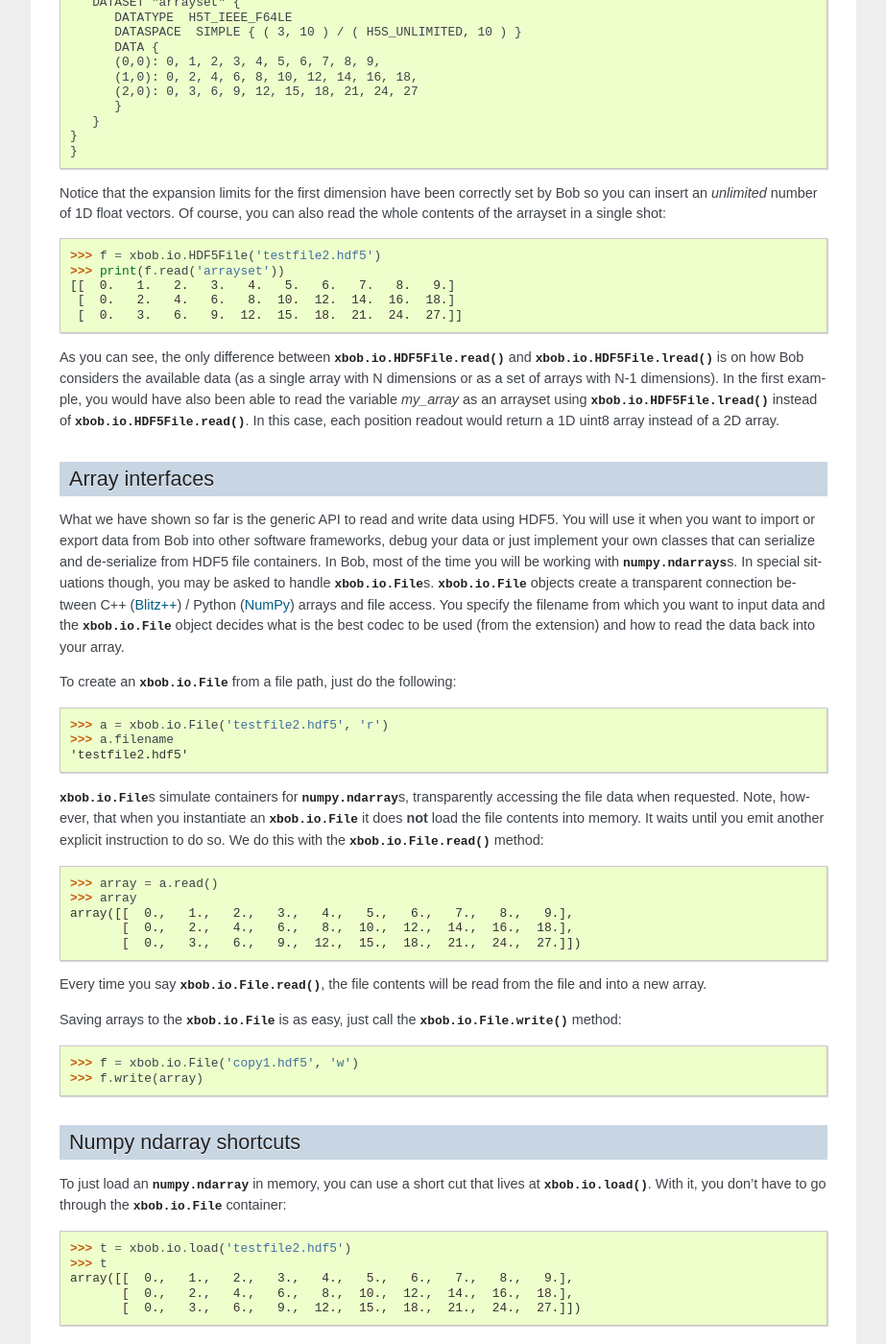
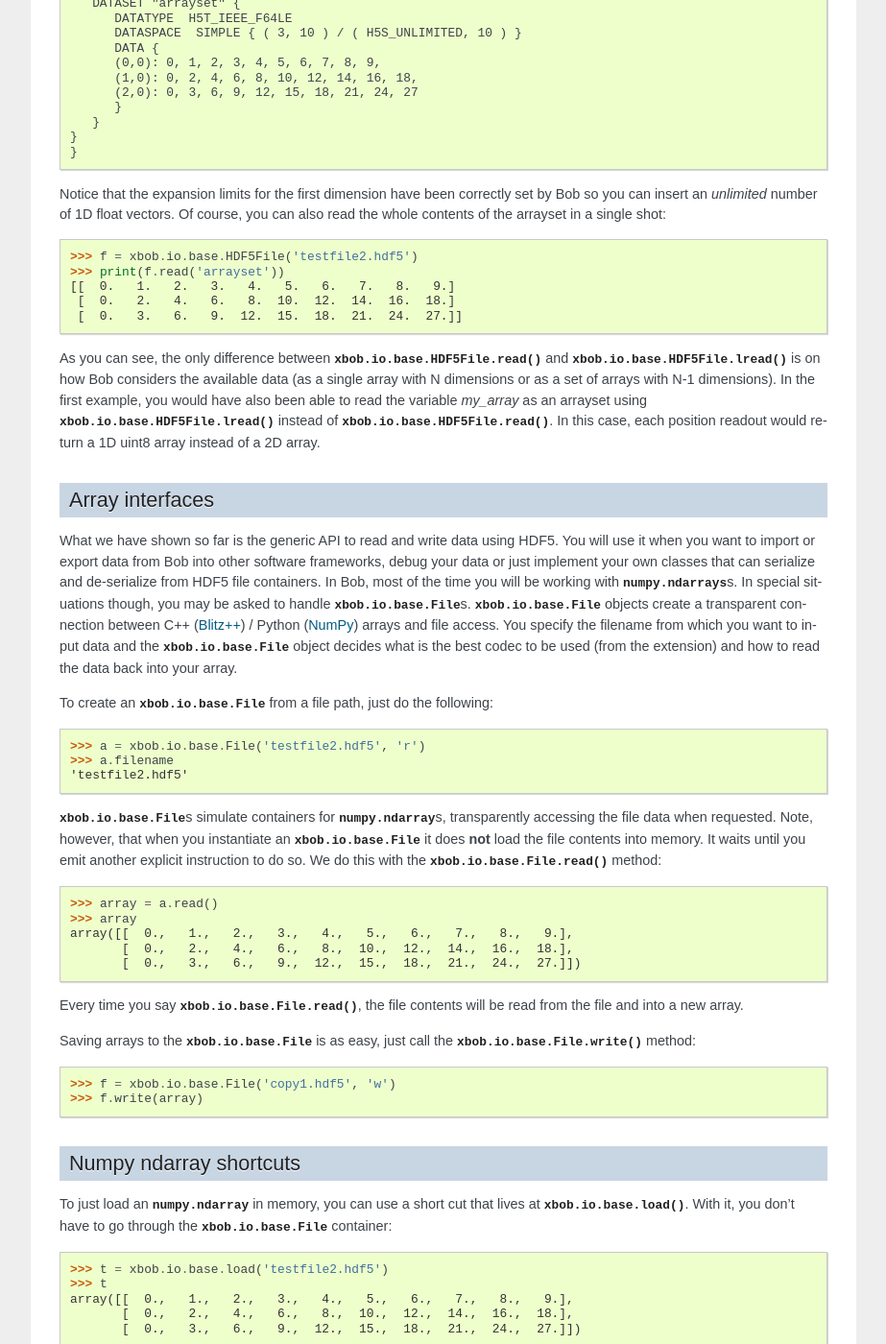
Before and after one commit to rikuhuttunen/bob.io.base, a Sphinx documentation site: the page built from doc/guide.rst, in a window 1280 px wide and 1400 px high, scrolled down 3150 px. Shown: the whole window at 96% size, without its empty margins (198-1121 px from the left). Built offline with Sphinx 7.4.7, drawn with Linux system fonts in a browser that asks for light colours; formulas are drawn with MathJax 3; pages that are not in the unit, such as notebooks, are missing from menus; some of the changed text lies outside the part shown.

Commit message:
Documentation patches

```diff
--- a/doc/conf.py
+++ b/doc/conf.py
@@ -58,12 +58,12 @@
 master_doc = 'index'
 
 # General information about the project.
-project = u'xbob.io'
+project = u'xbob.io.base'
 import time
 copyright = u'%s, Idiap Research Institute' % time.strftime('%Y')
 
 # Grab the setup entry
-distribution = pkg_resources.require('xbob.io')[0]
+distribution = pkg_resources.require('xbob.io.base')[0]
 
 # The version info for the project you're documenting, acts as replacement for
 # |version| and |release|, also used in various other places throughout the
@@ -129,7 +129,7 @@
 #html_title = None
 
 # A shorter title for the navigation bar.  Default is the same as html_title.
-#html_short_title = 'xbob_io'
+#html_short_title = 'xbob_io_base'
 
 # The name of an image file (relative to this directory) to place at the top
 # of the sidebar.
@@ -187,7 +187,7 @@
 #html_file_suffix = None
 
 # Output file base name for HTML help builder.
-htmlhelp_basename = 'xbob_io_doc'
+htmlhelp_basename = 'xbob_io_base_doc'
 
 
 # -- Options for LaTeX output --------------------------------------------------
@@ -201,7 +201,7 @@
 # Grouping the document tree into LaTeX files. List of tuples
 # (source start file, target name, title, author, documentclass [howto/manual]).
 latex_documents = [
-  ('index', 'xbob_io.tex', u'Bob I/O Routines',
+  ('index', 'xbob_io_base.tex', u'Core Bob I/O Routines',
    u'Biometrics Group, Idiap Research Institute', 'manual'),
 ]
 
@@ -241,7 +241,7 @@
 # One entry per manual page. List of tuples
 # (source start file, name, description, authors, manual section).
 man_pages = [
-    ('index', 'xbob_io', u'Bob I/O Routines Documentation', [u'Idiap Research Institute'], 1)
+    ('index', 'xbob_io_base', u'Core Bob I/O Routines Documentation', [u'Idiap Research Institute'], 1)
 ]
 
 # Default processing flags for sphinx
--- a/doc/guide.rst
+++ b/doc/guide.rst
@@ -5,7 +5,7 @@
 .. testsetup:: iotest
 
    import numpy
-   import xbob.io
+   import xbob.io.base
 
 ============
  User Guide
@@ -25,7 +25,7 @@ and |project| loaded into the `Python`_ environment.
 .. testsetup:: *
 
    import numpy
-   import xbob.io
+   import xbob.io.base
    import tempfile
    import os
 
@@ -49,8 +49,8 @@ an `HDF5`_ file. These are supplied by the `HDF5`_ project.
 ``h5diff``
   Finds the differences between HDF5 files.
 
-I/O operations using the class `xbob.io.HDF5File`
--------------------------------------------------
+I/O operations using the class `xbob.io.base.HDF5File`
+------------------------------------------------------
 
 Writing operations
 ------------------
@@ -62,7 +62,7 @@ floats.
 
    >>> an_integer = 5
    >>> a_float = 3.1416
-   >>> f = xbob.io.HDF5File('testfile1.hdf5', 'w')
+   >>> f = xbob.io.base.HDF5File('testfile1.hdf5', 'w')
    >>> f.set('my_integer', an_integer)
    >>> f.set('my_float', a_float)
    >>> del f
@@ -113,7 +113,7 @@ in a different directory like this:
 
 .. doctest::
 
-  >>> f = xbob.io.HDF5File('testfile1.hdf5', 'a')
+  >>> f = xbob.io.base.HDF5File('testfile1.hdf5', 'a')
   >>> f.create_group('/test')
   >>> f.set('/test/my_float', numpy.float32(6.28))
   >>> del f
@@ -149,7 +149,7 @@ as it was defined.
 
   If you need to place lots of variables in a subfolder, it may be better to
   setup the prefix folder before starting the writing operations on the
-  :py:class:`xbob.io.HDF5File` object. You can do this using the method
+  :py:class:`xbob.io.base.HDF5File` object. You can do this using the method
   :py:meth:`HDF5File.cd`.  Look up its help for more information and usage
   instructions.
 
@@ -160,7 +160,7 @@ is an example:
 .. doctest::
 
   >>> A = numpy.array(range(4), 'int8').reshape(2,2)
-  >>> f = xbob.io.HDF5File('testfile1.hdf5', 'a')
+  >>> f = xbob.io.base.HDF5File('testfile1.hdf5', 'a')
   >>> f.set('my_array', A)
   >>> del f
 
@@ -180,22 +180,23 @@ The result of running ``h5dump`` on the file ``testfile3.hdf5`` should be:
   ...
 
 You don't need to limit yourself to single variables, you can also save lists
-of scalars and arrays using the function :py:meth:`xbob.io.HDF5.append` instead
-of :py:meth:`xbob.io.HDF5.set`.
+of scalars and arrays using the function :py:meth:`xbob.io.base.HDF5.append`
+instead of :py:meth:`xbob.io.base.HDF5.set`.
 
 Reading operations
 ------------------
 
 Reading data from a file that you just wrote to is just as easy. For this task
-you should use :py:meth:`xbob.io.HDF5File.read`. The read method will read all
-the contents of the variable pointed to by the given path. This is the normal
-way to read a variable you have written with :py:meth:`xbob.io.HDF5File.set`. If
-you decided to create a list of scalar or arrays, the way to read that up would
-be using :py:meth:`xbob.io.HDF5File.lread` instead. Here is an example:
+you should use :py:meth:`xbob.io.base.HDF5File.read`. The read method will read
+all the contents of the variable pointed to by the given path. This is the
+normal way to read a variable you have written with
+:py:meth:`xbob.io.base.HDF5File.set`. If you decided to create a list of scalar
+or arrays, the way to read that up would be using
+:py:meth:`xbob.io.base.HDF5File.lread` instead. Here is an example:
 
 .. doctest::
 
-  >>> f = xbob.io.HDF5File('testfile1.hdf5') #read only
+  >>> f = xbob.io.base.HDF5File('testfile1.hdf5') #read only
   >>> f.read('my_integer') #reads integer
   5
   >>> print(f.read('my_array')) # reads the array
@@ -204,13 +205,13 @@ be using :py:meth:`xbob.io.HDF5File.lread` instead. Here is an example:
   >>> del f
 
 Now let's look at an example where we have used
-:py:meth:`xbob.io.HDF5File.append` instead of :py:meth:`xbob.io.HDF5File.set`
-to write data to a file. That is normally the case when you write lists of
-variables to a dataset.
+:py:meth:`xbob.io.base.HDF5File.append` instead of
+:py:meth:`xbob.io.base.HDF5File.set` to write data to a file. That is normally
+the case when you write lists of variables to a dataset.
 
 .. doctest::
 
-  >>> f = xbob.io.HDF5File('testfile2.hdf5', 'w')
+  >>> f = xbob.io.base.HDF5File('testfile2.hdf5', 'w')
   >>> f.append('arrayset', numpy.array(range(10), 'float64'))
   >>> f.append('arrayset', 2*numpy.array(range(10), 'float64'))
   >>> f.append('arrayset', 3*numpy.array(range(10), 'float64'))
@@ -245,19 +246,21 @@ shot:
 
 .. doctest::
 
-  >>> f = xbob.io.HDF5File('testfile2.hdf5')
+  >>> f = xbob.io.base.HDF5File('testfile2.hdf5')
   >>> print(f.read('arrayset'))
   [[  0.   1.   2.   3.   4.   5.   6.   7.   8.   9.]
    [  0.   2.   4.   6.   8.  10.  12.  14.  16.  18.]
    [  0.   3.   6.   9.  12.  15.  18.  21.  24.  27.]]
 
-As you can see, the only difference between :py:meth:`xbob.io.HDF5File.read`
-and :py:meth:`xbob.io.HDF5File.lread` is on how |project| considers the
+As you can see, the only difference between
+:py:meth:`xbob.io.base.HDF5File.read` and
+:py:meth:`xbob.io.base.HDF5File.lread` is on how |project| considers the
 available data (as a single array with N dimensions or as a set of arrays with
 N-1 dimensions). In the first example, you would have also been able to read
-the variable `my_array` as an arrayset using :py:meth:`xbob.io.HDF5File.lread`
-instead of :py:meth:`xbob.io.HDF5File.read`. In this case, each position
-readout would return a 1D uint8 array instead of a 2D array.
+the variable `my_array` as an arrayset using
+:py:meth:`xbob.io.base.HDF5File.lread` instead of
+:py:meth:`xbob.io.base.HDF5File.read`. In this case, each position readout
+would return a 1D uint8 array instead of a 2D array.
 
 Array interfaces
 ----------------
@@ -268,25 +271,27 @@ other software frameworks, debug your data or just implement your own classes
 that can serialize and de-serialize from HDF5 file containers. In |project|,
 most of the time you will be working with :py:class:`numpy.ndarrays`\s. In
 special situations though, you may be asked to handle
-:py:class:`xbob.io.File`\s. :py:class:`xbob.io.File` objects create a
+:py:class:`xbob.io.base.File`\s. :py:class:`xbob.io.base.File` objects create a
 transparent connection between C++ (`Blitz++`_) / Python (`NumPy`_) arrays and
 file access.  You specify the filename from which you want to input data and
-the :py:class:`xbob.io.File` object decides what is the best codec to be used
-(from the extension) and how to read the data back into your array.
+the :py:class:`xbob.io.base.File` object decides what is the best codec to be
+used (from the extension) and how to read the data back into your array.
 
-To create an :py:class:`xbob.io.File` from a file path, just do the following:
+To create an :py:class:`xbob.io.base.File` from a file path, just do the
+following:
 
 .. doctest::
 
-  >>> a = xbob.io.File('testfile2.hdf5', 'r')
+  >>> a = xbob.io.base.File('testfile2.hdf5', 'r')
   >>> a.filename
   'testfile2.hdf5'
 
-:py:class:`xbob.io.File`\s simulate containers for :py:class:`numpy.ndarray`\s,
-transparently accessing the file data when requested. Note, however, that when
-you instantiate an :py:class:`xbob.io.File` it does **not** load the file
-contents into memory. It waits until you emit another explicit instruction to
-do so. We do this with the :py:meth:`xbob.io.File.read` method:
+:py:class:`xbob.io.base.File`\s simulate containers for
+:py:class:`numpy.ndarray`\s, transparently accessing the file data when
+requested. Note, however, that when you instantiate an
+:py:class:`xbob.io.base.File` it does **not** load the file contents into
+memory. It waits until you emit another explicit instruction to do so. We do
+this with the :py:meth:`xbob.io.base.File.read` method:
 
 .. doctest::
 
@@ -296,44 +301,44 @@ do so. We do this with the :py:meth:`xbob.io.File.read` method:
          [  0.,   2.,   4.,   6.,   8.,  10.,  12.,  14.,  16.,  18.],
          [  0.,   3.,   6.,   9.,  12.,  15.,  18.,  21.,  24.,  27.]])
 
-Every time you say :py:meth:`xbob.io.File.read`, the file contents will be read
-from the file and into a new array.
+Every time you say :py:meth:`xbob.io.base.File.read`, the file contents will be
+read from the file and into a new array.
 
-Saving arrays to the :py:class:`xbob.io.File` is as easy, just call the
-:py:meth:`xbob.io.File.write` method:
+Saving arrays to the :py:class:`xbob.io.base.File` is as easy, just call the
+:py:meth:`xbob.io.base.File.write` method:
 
 .. doctest::
 
-  >>> f = xbob.io.File('copy1.hdf5', 'w')
+  >>> f = xbob.io.base.File('copy1.hdf5', 'w')
   >>> f.write(array)
 
 Numpy ndarray shortcuts
 -----------------------
 
 To just load an :py:class:`numpy.ndarray` in memory, you can use a short cut
-that lives at :py:func:`xbob.io.load`. With it, you don't have to go through
-the :py:class:`xbob.io.File` container:
+that lives at :py:func:`xbob.io.base.load`. With it, you don't have to go
+through the :py:class:`xbob.io.base.File` container:
 
 .. doctest::
 
-  >>> t = xbob.io.load('testfile2.hdf5')
+  >>> t = xbob.io.base.load('testfile2.hdf5')
   >>> t
   array([[  0.,   1.,   2.,   3.,   4.,   5.,   6.,   7.,   8.,   9.],
          [  0.,   2.,   4.,   6.,   8.,  10.,  12.,  14.,  16.,  18.],
          [  0.,   3.,   6.,   9.,  12.,  15.,  18.,  21.,  24.,  27.]])
 
-You can also directly save :py:class:`numpy.ndarray`\s without going
-through the :py:class:`xbob.io.Array` container:
+You can also directly save :py:class:`numpy.ndarray`\s without going through
+the :py:class:`xbob.io.base.Array` container:
 
 .. doctest::
 
-  >>> xbob.io.save(t, 'copy2.hdf5')
+  >>> xbob.io.base.save(t, 'copy2.hdf5')
 
 .. note::
 
-  Under the hood, we still use the :py:class:`xbob.io.File` API to execute
+  Under the hood, we still use the :py:class:`xbob.io.base.File` API to execute
   the read and write operations. Have a look at the manual section for
-  :py:mod:`xbob.io` for more details and other shortcuts available.
+  :py:mod:`xbob.io.base` for more details and other shortcuts available.
 
 Reading and writing images
 --------------------------
@@ -350,8 +355,8 @@ must be of type uint8 or uint16.
 .. doctest::
 
   >>> my_image = numpy.random.random_integers(0,255,(3,256,256))
-  >>> xbob.io.save(my_image.astype('uint8'), 'testimage.jpg') # saving the image in jpeg format
-  >>> my_image_copy = xbob.io.load('testimage.jpg')
+  >>> xbob.io.base.save(my_image.astype('uint8'), 'testimage.jpg') # saving the image in jpeg format
+  >>> my_image_copy = xbob.io.base.load('testimage.jpg')
 
 .. tip::
 
@@ -371,25 +376,25 @@ with images:
 .. doctest::
 
   >>> my_video = numpy.random.random_integers(0,255,(30,3,256,256))
-  >>> xbob.io.save(my_video.astype('uint8'), 'testvideo.avi') # saving the video avi format with a default codec
-  >>> my_video_copy = xbob.io.load('testvideo.avi')
+  >>> xbob.io.base.save(my_video.astype('uint8'), 'testvideo.avi') # saving the video avi format with a default codec
+  >>> my_video_copy = xbob.io.base.load('testvideo.avi')
 
 Video reading and writing is performed using an `FFmpeg`_ (or `libav`_ if
-`FFmpeg`_ is not available) bridge. |project|'s :py:meth:`xbob.io.save` method
-will allow you to choose the output format with the same extension mechanism as
-mentioned earlier. `FFmpeg`_ will then choose a default codec for the format
-and perform encoding. The output file can be as easily loaded using
-:py:meth:`xbob.io.load`.
+`FFmpeg`_ is not available) bridge. |project|'s :py:meth:`xbob.io.base.save`
+method will allow you to choose the output format with the same extension
+mechanism as mentioned earlier. `FFmpeg`_ will then choose a default codec for
+the format and perform encoding. The output file can be as easily loaded using
+:py:meth:`xbob.io.base.load`.
 
 For finer control over the loading, saving, format and codecs used for a
 specific encoding or decoding operation, you must directly use either
-:py:class:`xbob.io.VideoReader` or :py:class:`xbob.io.VideoWriter` classes. For
-example, it is possible to use :py:class:`xbob.io.VideoReader` to read videos
-frame by frame and avoid overloading your machine's memory. In the following
-example you can see how to create a video, save it using the class
-:py:class:`xbob.io.VideoWriter` and load it again using the class
-:py:class:`xbob.io.VideoReader`. The created video will have 30 frames
-generated randomly.
+:py:class:`xbob.io.base.VideoReader` or :py:class:`xbob.io.base.VideoWriter`
+classes. For example, it is possible to use
+:py:class:`xbob.io.base.VideoReader` to read videos frame by frame and avoid
+overloading your machine's memory. In the following example you can see how to
+create a video, save it using the class :py:class:`xbob.io.base.VideoWriter`
+and load it again using the class :py:class:`xbob.io.base.VideoReader`. The
+created video will have 30 frames generated randomly.
 
 .. note::
 
@@ -400,12 +405,12 @@ generated randomly.
 
   >>> width = 50; height = 50;
   >>> framerate = 24
-  >>> outv = xbob.io.VideoWriter('testvideo.avi', height, width, framerate, codec='mpeg1video') # output video
+  >>> outv = xbob.io.base.VideoWriter('testvideo.avi', height, width, framerate, codec='mpeg1video') # output video
   >>> for i in range(0, 30):
   ...   newframe = (numpy.random.random_integers(0,255,(3,height,width)))
   ...   outv.append(newframe.astype('uint8'))
   >>> outv.close()
-  >>> input = xbob.io.VideoReader('testvideo.avi')
+  >>> input = xbob.io.base.VideoReader('testvideo.avi')
   >>> input.number_of_frames
   30
   >>> inv = input.load()
@@ -434,12 +439,13 @@ in version of |project| installed on your machine can be listed using the
 Loading and saving Matlab data
 ------------------------------
 
-An alternative for saving data in ``.mat`` files using :py:meth:`xbob.io.save`,
-would be to save them as a `HDF5`_ file which then can be easily read in
-Matlab. Similarly, instead of having to read ``.mat`` files using
-:py:meth:`xbob.io.load`, you can save your Matlab data in `HDF5`_ format, which
-then can be easily read from |project|. Detailed instructions about how to save
-and load data from Matlab to and from `HDF5`_ files can be found `here`__.
+An alternative for saving data in ``.mat`` files using
+:py:meth:`xbob.io.base.save`, would be to save them as a `HDF5`_ file which
+then can be easily read in Matlab. Similarly, instead of having to read
+``.mat`` files using :py:meth:`xbob.io.base.load`, you can save your Matlab
+data in `HDF5`_ format, which then can be easily read from |project|. Detailed
+instructions about how to save and load data from Matlab to and from `HDF5`_
+files can be found `here`__.
 
 .. _audiosignal:
 
```
Also changed, not shown: doc/c_cpp_api.rst (+17 -13 lines), doc/index.rst (+5 -5 lines).
